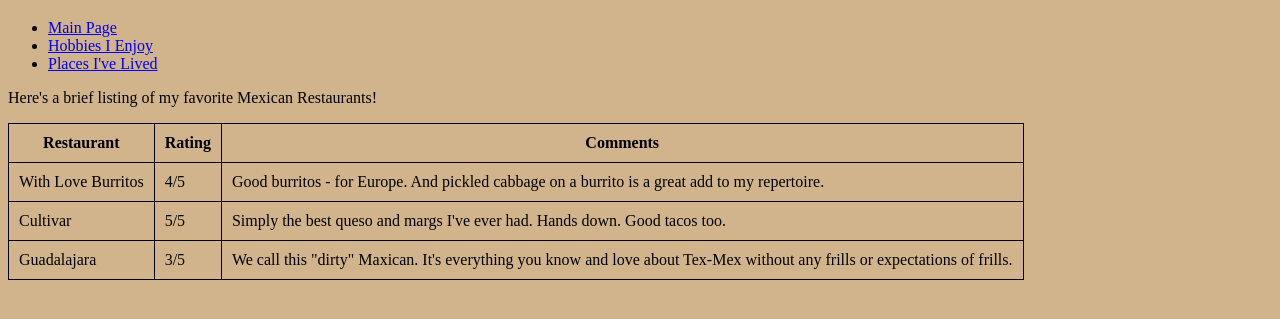
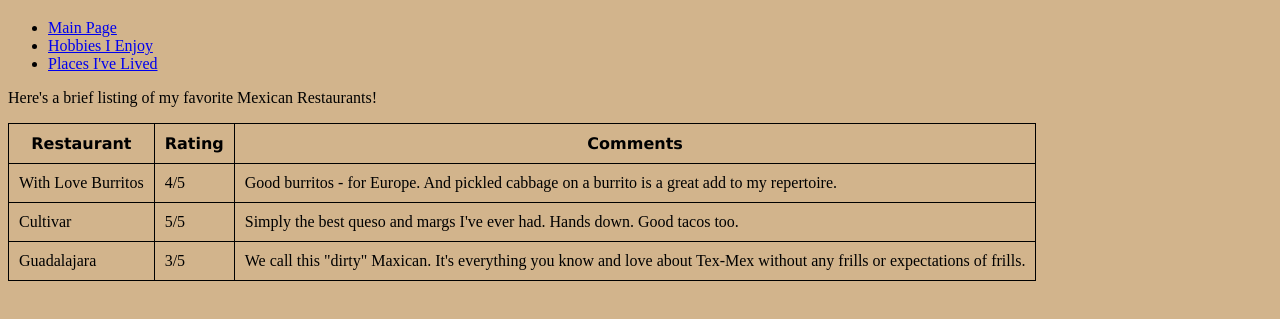
Before and after one commit to bgoodwin12/project0, a plain HTML site: page restaurants.html in a window 1280 px wide. Shown: the part 61-380 px from the top of the page. Drawn offline with Linux system fonts and the light colour scheme.

```diff
--- a/webstyle.css
+++ b/webstyle.css
@@ -6,8 +6,26 @@
   align-content: center;
 }
 
-table, th, td {
+table {
   border: 1px solid black;
   border-collapse: collapse;
   padding: 10px;
 }
+
+th {
+  border: 1px solid black;
+  border-collapse: collapse;
+  padding: 10px;
+  font-family: verdana;
+}
+
+td {
+  border: 1px solid black;
+  border-collapse: collapse;
+  padding: 10px;
+}
+
+#01 {
+  color: blue;
+  font-size: 150%;
+}
```
